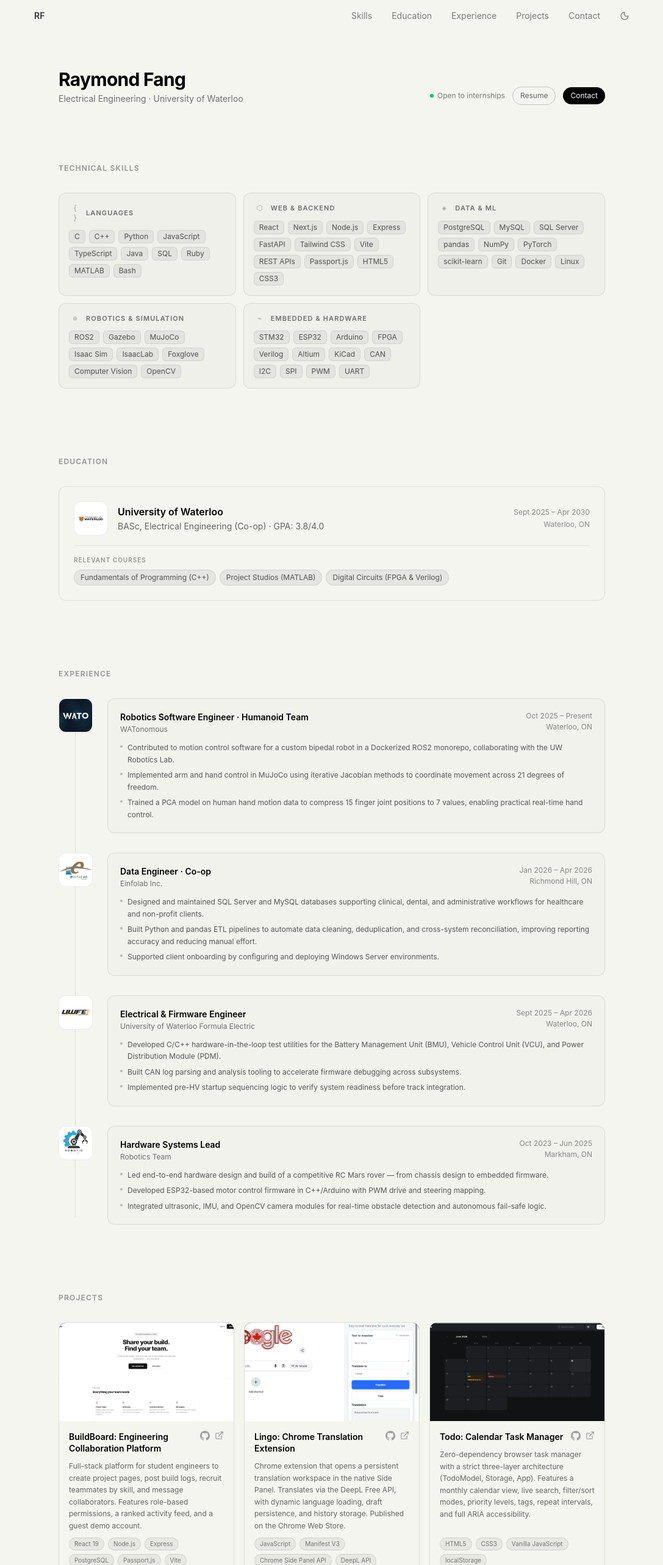
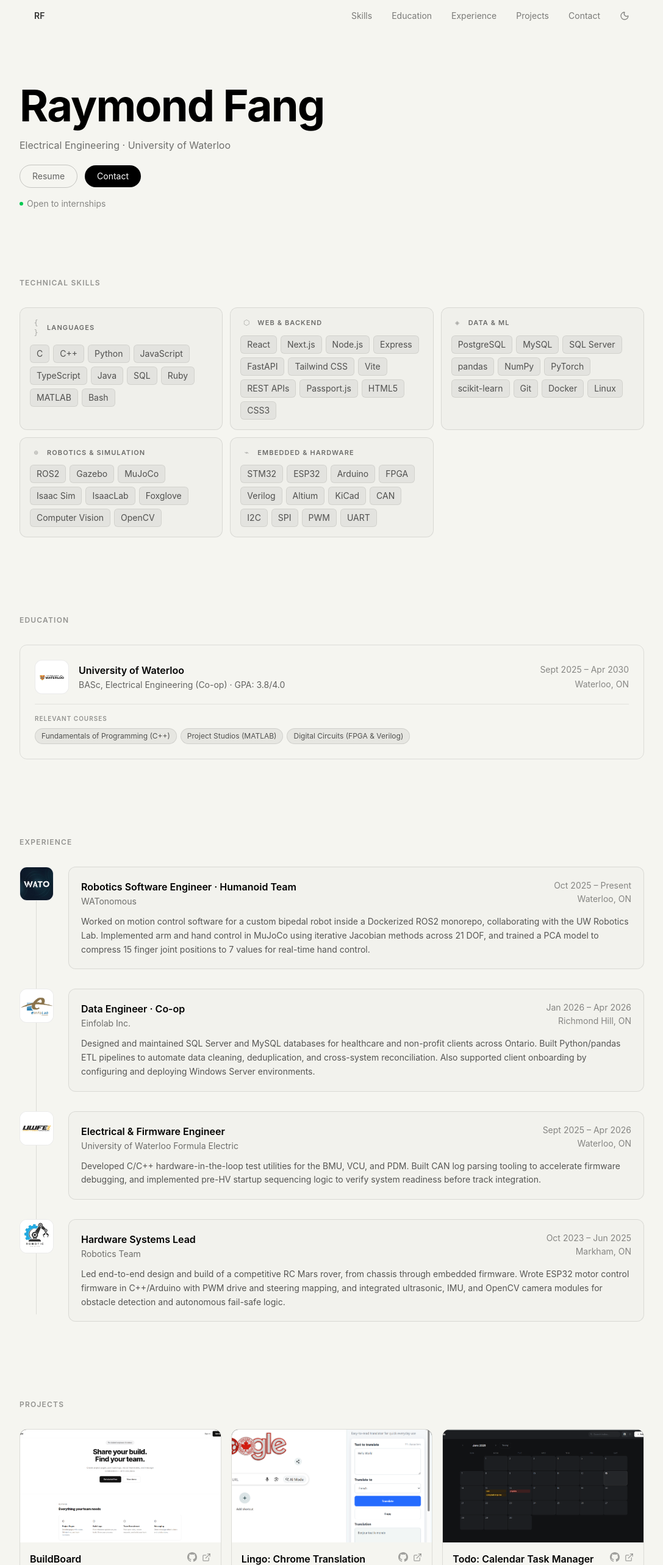
Before and after one commit to rayymondf/personal-site, a Next.js app: page / in a window 1280 px wide. Shown: the top 2566 px of the page at 61% size, without its empty margins (96-1183 px from the left). Built offline with nearby package versions, Linux system fonts and the light colour scheme.

Commit message:
Update page.tsx

```diff
--- a/app/page.tsx
+++ b/app/page.tsx
@@ -81,11 +81,7 @@ const experience = [
     period: "Oct 2025 – Present",
     location: "Waterloo, ON",
     logo: "/watonomous_logo.jpg",
-    bullets: [
-      "Contributed to motion control software for a custom bipedal robot in a Dockerized ROS2 monorepo, collaborating with the UW Robotics Lab.",
-      "Implemented arm and hand control in MuJoCo using iterative Jacobian methods to coordinate movement across 21 degrees of freedom.",
-      "Trained a PCA model on human hand motion data to compress 15 finger joint positions to 7 values, enabling practical real-time hand control.",
-    ],
+    desc: "Worked on motion control software for a custom bipedal robot inside a Dockerized ROS2 monorepo, collaborating with the UW Robotics Lab. Implemented arm and hand control in MuJoCo using iterative Jacobian methods across 21 DOF, and trained a PCA model to compress 15 finger joint positions to 7 values for real-time hand control.",
   },
   {
     company: "Einfolab Inc.",
@@ -93,11 +89,7 @@ const experience = [
     period: "Jan 2026 – Apr 2026",
     location: "Richmond Hill, ON",
     logo: "/einfolab.webp",
-    bullets: [
-      "Designed and maintained SQL Server and MySQL databases supporting clinical, dental, and administrative workflows for healthcare and non-profit clients.",
-      "Built Python and pandas ETL pipelines to automate data cleaning, deduplication, and cross-system reconciliation, improving reporting accuracy and reducing manual effort.",
-      "Supported client onboarding by configuring and deploying Windows Server environments.",
-    ],
+    desc: "Designed and maintained SQL Server and MySQL databases for healthcare and non-profit clients across Ontario. Built Python/pandas ETL pipelines to automate data cleaning, deduplication, and cross-system reconciliation. Also supported client onboarding by configuring and deploying Windows Server environments.",
   },
   {
     company: "University of Waterloo Formula Electric",
@@ -105,11 +97,7 @@ const experience = [
     period: "Sept 2025 – Apr 2026",
     location: "Waterloo, ON",
     logo: "/waterlooformulaelectric_logo.jpg",
-    bullets: [
-      "Developed C/C++ hardware-in-the-loop test utilities for the Battery Management Unit (BMU), Vehicle Control Unit (VCU), and Power Distribution Module (PDM).",
-      "Built CAN log parsing and analysis tooling to accelerate firmware debugging across subsystems.",
-      "Implemented pre-HV startup sequencing logic to verify system readiness before track integration.",
-    ],
+    desc: "Developed C/C++ hardware-in-the-loop test utilities for the BMU, VCU, and PDM. Built CAN log parsing tooling to accelerate firmware debugging, and implemented pre-HV startup sequencing logic to verify system readiness before track integration.",
   },
   {
     company: "Robotics Team",
@@ -117,11 +105,7 @@ const experience = [
     period: "Oct 2023 – Jun 2025",
     location: "Markham, ON",
     logo: "/robotics.webp",
-    bullets: [
-      "Led end-to-end hardware design and build of a competitive RC Mars rover — from chassis design to embedded firmware.",
-      "Developed ESP32-based motor control firmware in C++/Arduino with PWM drive and steering mapping.",
-      "Integrated ultrasonic, IMU, and OpenCV camera modules for real-time obstacle detection and autonomous fail-safe logic.",
-    ],
+    desc: "Led end-to-end design and build of a competitive RC Mars rover, from chassis through embedded firmware. Wrote ESP32 motor control firmware in C++/Arduino with PWM drive and steering mapping, and integrated ultrasonic, IMU, and OpenCV camera modules for obstacle detection and autonomous fail-safe logic.",
   },
 ];
 
@@ -140,11 +124,11 @@ type Project = {
 
 const projects: Project[] = [
   {
-    name: "BuildBoard: Engineering Collaboration Platform",
+    name: "BuildBoard",
     image: "/buildboard-hero.png",
     stack: ["React 19", "Node.js", "Express", "PostgreSQL", "Passport.js", "Vite"],
     shortDesc:
-      "Full-stack platform for student engineers to create project pages, post build logs, recruit teammates by skill, and message collaborators. Features role-based permissions, a ranked activity feed, and a guest demo account.",
+      "Full-stack engineering collaboration platform. Students can create project pages, post build-log updates, open team recruitment roles, and message collaborators. Includes role-based auth, a SQL-ranked activity feed, and a guest demo account.",
     modalKey: "buildboard",
     repo: "https://github.com/rayymondf/Posting_Platform",
     demo: "https://posting-platform.onrender.com/",
@@ -154,7 +138,7 @@ const projects: Project[] = [
     image: "/lingo-ext.png",
     stack: ["JavaScript", "Manifest V3", "Chrome Side Panel API", "DeepL API"],
     shortDesc:
-      "Chrome extension that opens a persistent translation workspace in the native Side Panel. Translates via the DeepL Free API, with dynamic language loading, draft persistence, and history storage. Published on the Chrome Web Store.",
+      "Manifest V3 Chrome extension that opens a full translation workspace in Chrome's native Side Panel. Calls the DeepL Free API for translations, persists draft text and history via Chrome Storage, and is live on the Chrome Web Store.",
     modalKey: "lingo",
     repo: "https://github.com/rayymondf/Lingo_Seamless_Language_Translator",
     demo: "https://chromewebstore.google.com/detail/lingo-language-translator/okfkakjgiocfbejhmlpfmlbgjgdkddbl",
@@ -164,7 +148,7 @@ const projects: Project[] = [
     image: "/todo-app2.png",
     stack: ["HTML5", "CSS3", "Vanilla JavaScript", "localStorage"],
     shortDesc:
-      "Zero-dependency browser task manager with a strict three-layer architecture (TodoModel, Storage, App). Features a monthly calendar view, live search, filter/sort modes, priority levels, tags, repeat intervals, and full ARIA accessibility.",
+      "Zero-dependency task manager in vanilla JS. Strict three-layer architecture (TodoModel / Storage / App). Includes a monthly calendar view, live search, filter and sort modes, priority levels, tags, repeat intervals, and full keyboard accessibility.",
     modalKey: "todo",
     repo: "https://github.com/rayymondf/Todo-List-Project",
     demo: "https://rayymondf.github.io/Todo-List-Project/",
@@ -174,7 +158,7 @@ const projects: Project[] = [
     image: "/pool-game.png",
     stack: ["Java", "Java Swing", "2D Physics", "OOP"],
     shortDesc:
-      "Two-player 8-ball billiards game with a fully custom physics engine: per-tick velocity integration, elastic ball collisions, friction, cushion bounce, sub-step CCD, and complete rule enforcement.",
+      "Two-player 8-ball billiards in Java Swing with a custom physics engine built from scratch: per-tick velocity integration, elastic circle-circle collisions, friction, rail bounce, sub-step CCD to prevent tunnelling, and full rule enforcement.",
     modalKey: "pool",
     repo: "https://github.com/rayymondf/Java-Project-Billards-Game",
     demo: null,
@@ -185,7 +169,7 @@ const projects: Project[] = [
     image: "/pcb1.png",
     stack: ["Altium Designer", "INA180B3IDBVR", "PCB Design", "Analog Electronics"],
     shortDesc:
-      "Current-sense breakout board for UW Orbital's EPS. Low-side topology with an INA180B3IDBVR (100 V/V gain) and a 10 mΩ shunt resistor outputs a voltage proportional to DC bus current, readable by an MCU ADC.",
+      "Current-sense breakout board for UW Orbital's Electrical Power System. Low-side topology: INA180B3IDBVR (100 V/V gain) across a 10 mΩ shunt amplifies a 2 mV differential signal to 200 mV, giving an MCU ADC readable output over 0–200 mA.",
     modalKey: "pcb",
     repo: null,
     demo: null,
@@ -196,7 +180,7 @@ const projects: Project[] = [
     image: "/wato-asd.png",
     stack: ["ROS2 Humble", "C++17", "Gazebo", "A*", "Pure Pursuit", "Docker"],
     shortDesc:
-      "Full autonomous navigation stack for a simulated differential-drive robot. Four ROS2 C++ nodes: LiDAR Costmap, Map Memory, A* Planner, and Pure Pursuit Controller, visualized live in Foxglove Studio.",
+      "Full autonomous nav stack for a simulated differential-drive robot in Gazebo. Four ROS2 C++ nodes — LiDAR Costmap, Map Memory, A* Planner, Pure Pursuit Controller — implement the full perception–planning–control pipeline, visualized in Foxglove Studio.",
     modalKey: "wato",
     repo: null,
     demo: "https://youtu.be/jMNTflrencM",
@@ -214,8 +198,8 @@ const contacts = [
 
 function Section({ id, title, children }: { id: string; title: string; children: React.ReactNode }) {
   return (
-    <section id={id} className="py-14 px-6 bg-[#f5f5f0] dark:bg-[#0a0a0a]">
-      <div className="max-w-4xl mx-auto">
+    <section id={id} className="py-16 px-8 bg-[#f5f5f0] dark:bg-[#0a0a0a]">
+      <div className="max-w-5xl mx-auto">
         <h2 className="text-xs font-semibold tracking-widest text-black/40 dark:text-white/40 uppercase mb-8">{title}</h2>
         {children}
       </div>
@@ -519,8 +503,8 @@ function ProjectCard({ project, index, onLearnMore }: { project: Project; index:
       <div className="flex flex-col gap-2.5 p-4 flex-1">
         <div className="flex items-start justify-between gap-2">
           <div className="min-w-0">
-            <h3 className="text-black dark:text-white font-semibold text-sm leading-snug">{project.name}</h3>
-            {project.subtitle && <p className="text-black/45 dark:text-white/45 text-xs mt-0.5">{project.subtitle}</p>}
+            <h3 className="text-black dark:text-white font-semibold text-base leading-snug">{project.name}</h3>
+            {project.subtitle && <p className="text-black/45 dark:text-white/45 text-sm mt-0.5">{project.subtitle}</p>}
           </div>
           <div className="flex items-center gap-2 shrink-0">
             {project.repo && (
@@ -537,7 +521,7 @@ function ProjectCard({ project, index, onLearnMore }: { project: Project; index:
             )}
           </div>
         </div>
-        <p className="text-black/60 dark:text-white/60 text-xs leading-relaxed flex-1">{project.shortDesc}</p>
+        <p className="text-black/60 dark:text-white/60 text-sm leading-relaxed flex-1">{project.shortDesc}</p>
         <div className="flex flex-wrap gap-1.5">
           {project.stack.map((s) => <Tag key={s}>{s}</Tag>)}
         </div>
@@ -566,30 +550,33 @@ export default function Home() {
       <Navbar />
 
       {/* ── Name / Status Header ────────────────────────────────────────────── */}
-      <section id="hero" className="pt-28 pb-10 px-6 bg-[#f5f5f0] dark:bg-[#0a0a0a]">
-        <div className="max-w-4xl mx-auto flex items-end justify-between flex-wrap gap-4">
-          <motion.div variants={fadeUp} initial="hidden" animate="show" custom={0}>
-            <h1 className="text-3xl font-bold text-black dark:text-white tracking-tight">Raymond Fang</h1>
-            <p className="text-sm text-black/55 dark:text-white/55 mt-1">
-              Electrical Engineering · University of Waterloo
-            </p>
-          </motion.div>
-          <motion.div variants={fadeUp} initial="hidden" animate="show" custom={1}
-            className="flex items-center gap-3">
-            <span className="flex items-center gap-1.5 text-xs text-black/50 dark:text-white/50">
-              <span className="w-1.5 h-1.5 rounded-full bg-green-500 inline-block" />
-              Open to internships
-            </span>
+      <section id="hero" className="pt-32 pb-12 px-8 bg-[#f5f5f0] dark:bg-[#0a0a0a]">
+        <div className="max-w-5xl mx-auto">
+          <motion.h1 variants={fadeUp} initial="hidden" animate="show" custom={0}
+            className="text-6xl md:text-7xl font-bold text-black dark:text-white tracking-tight leading-tight">
+            Raymond Fang
+          </motion.h1>
+          <motion.p variants={fadeUp} initial="hidden" animate="show" custom={1}
+            className="text-base text-black/55 dark:text-white/55 mt-2">
+            Electrical Engineering · University of Waterloo
+          </motion.p>
+          <motion.div variants={fadeUp} initial="hidden" animate="show" custom={2}
+            className="flex items-center gap-3 mt-5">
             <a href="https://drive.google.com/drive/folders/1Yxby7jcXt58jyNnhvGHdMyLEBAqSAyhF?usp=sharing"
               target="_blank" rel="noopener noreferrer"
-              className="text-xs border border-black/20 dark:border-white/25 text-black/60 dark:text-white/60 hover:border-black/40 dark:hover:border-white/50 hover:text-black dark:hover:text-white rounded-full px-3 py-1.5 transition-colors">
+              className="text-sm border border-black/20 dark:border-white/25 text-black/60 dark:text-white/60 hover:border-black/40 dark:hover:border-white/50 hover:text-black dark:hover:text-white rounded-full px-5 py-2 transition-colors">
               Resume
             </a>
             <button onClick={() => scrollTo("#contact")}
-              className="text-xs bg-black dark:bg-white text-white dark:text-black rounded-full px-3 py-1.5 hover:opacity-85 transition-opacity">
+              className="text-sm bg-black dark:bg-white text-white dark:text-black rounded-full px-5 py-2 hover:opacity-85 transition-opacity">
               Contact
             </button>
           </motion.div>
+          <motion.p variants={fadeUp} initial="hidden" animate="show" custom={3}
+            className="flex items-center gap-1.5 text-sm text-black/45 dark:text-white/45 mt-4">
+            <span className="w-1.5 h-1.5 rounded-full bg-green-500 inline-block" />
+            Open to internships
+          </motion.p>
         </div>
       </section>
 
@@ -608,7 +595,7 @@ export default function Home() {
               <div className="flex flex-wrap gap-1.5">
                 {group.items.map((skill) => (
                   <span key={skill}
-                    className="px-2 py-0.5 text-xs bg-black/5 dark:bg-white/8 border border-black/8 dark:border-white/10 rounded-md text-black/65 dark:text-white/65">
+                    className="px-2.5 py-1 text-sm bg-black/5 dark:bg-white/8 border border-black/8 dark:border-white/10 rounded-md text-black/65 dark:text-white/65">
                     {skill}
                   </span>
                 ))}
@@ -633,8 +620,8 @@ export default function Home() {
                   <p className="text-black/60 dark:text-white/60 text-sm mt-0.5">{e.degree}</p>
                 </div>
                 <div className="text-right shrink-0">
-                  <p className="text-black/45 dark:text-white/45 text-xs">{e.period}</p>
-                  <p className="text-black/45 dark:text-white/45 text-xs mt-1">{e.location}</p>
+                  <p className="text-black/45 dark:text-white/45 text-sm">{e.period}</p>
+                  <p className="text-black/45 dark:text-white/45 text-sm mt-1">{e.location}</p>
                 </div>
               </div>
             </div>
@@ -678,22 +665,15 @@ export default function Home() {
                 <div className="flex-1 border border-black/10 dark:border-white/12 rounded-xl p-5 bg-black/[0.01] dark:bg-white/[0.01]">
                   <div className="flex items-start justify-between gap-3 flex-wrap mb-3">
                     <div>
-                      <h3 className="text-black dark:text-white font-semibold text-sm">{e.role}</h3>
-                      <p className="text-black/55 dark:text-white/55 text-xs mt-0.5">{e.company}</p>
+                      <h3 className="text-black dark:text-white font-semibold text-base">{e.role}</h3>
+                      <p className="text-black/55 dark:text-white/55 text-sm mt-0.5">{e.company}</p>
                     </div>
                     <div className="text-right shrink-0">
-                      <p className="text-black/45 dark:text-white/45 text-xs">{e.period}</p>
-                      <p className="text-black/45 dark:text-white/45 text-xs mt-0.5">{e.location}</p>
+                      <p className="text-black/45 dark:text-white/45 text-sm">{e.period}</p>
+                      <p className="text-black/45 dark:text-white/45 text-sm mt-0.5">{e.location}</p>
                     </div>
                   </div>
-                  <ul className="space-y-1.5">
-                    {e.bullets.map((b, bi) => (
-                      <li key={bi} className="flex gap-2 text-xs text-black/65 dark:text-white/60 leading-relaxed">
-                        <span className="mt-1.5 w-1 h-1 rounded-full bg-black/25 dark:bg-white/25 shrink-0" />
-                        {b}
-                      </li>
-                    ))}
-                  </ul>
+                  <p className="text-sm text-black/65 dark:text-white/60 leading-relaxed">{e.desc}</p>
                 </div>
               </motion.div>
             ))}
@@ -738,8 +718,8 @@ export default function Home() {
                 {icon}
               </div>
               <div className="min-w-0">
-                <p className="text-black/45 dark:text-white/45 text-xs mb-0.5">{label}</p>
-                <p className="text-black/75 dark:text-white/80 text-sm truncate font-medium group-hover:text-black dark:group-hover:text-white transition-colors">{value}</p>
+                <p className="text-black/45 dark:text-white/45 text-sm mb-0.5">{label}</p>
+                <p className="text-black/75 dark:text-white/80 text-base truncate font-medium group-hover:text-black dark:group-hover:text-white transition-colors">{value}</p>
               </div>
             </motion.a>
           ))}
@@ -747,7 +727,7 @@ export default function Home() {
       </Section>
 
       <footer className="py-10 px-6 border-t border-black/8 dark:border-white/8 bg-[#f5f5f0] dark:bg-[#0a0a0a]">
-        <div className="max-w-4xl mx-auto text-center text-black/35 dark:text-white/35 text-xs">
+        <div className="max-w-5xl mx-auto text-center text-black/35 dark:text-white/35 text-sm">
           Raymond Fang · {CURRENT_YEAR}
         </div>
       </footer>
```
